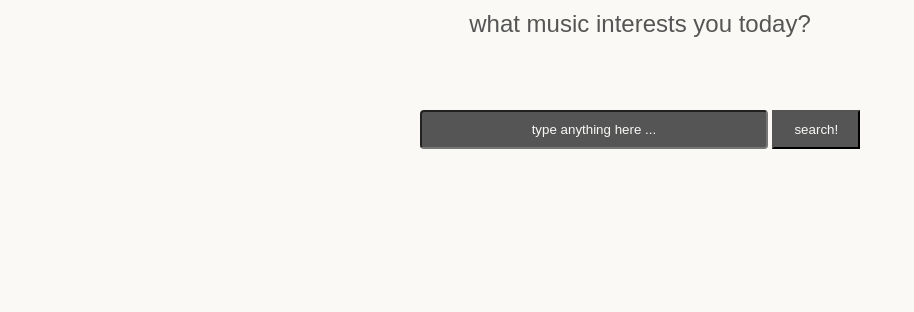
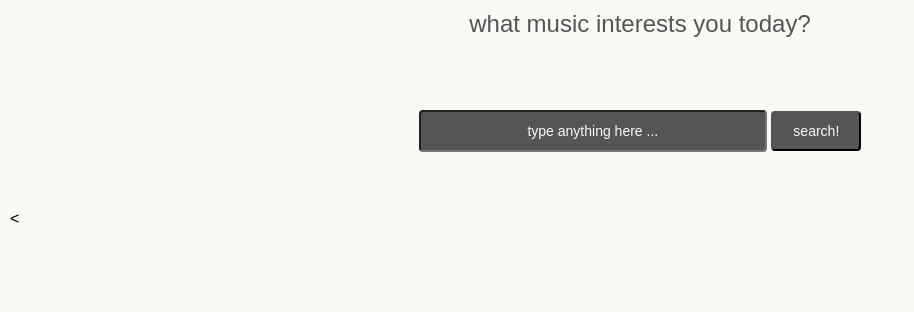
Before and after one commit to gavinmorrisseau/aijukebox.net, a Flask app: page / in a window 1280 px wide. Shown: the part 290-602 px from the top of the page, without its empty margins (0-914 px from the left). Run offline with Flask 3, Linux system fonts and the light colour scheme.

Commit message:
+loading.gif, minor style changes

```diff
--- a/FlaskApp/static/styles/index.css
+++ b/FlaskApp/static/styles/index.css
@@ -20,6 +20,13 @@ html, body {
 html {
     background-color: #FAF9 F6   ;
 }
+
+/*
+#loading{
+    position:fixed;
+    top:50%;
+    left:50%;
+} */
 
 /* Add styles for the header */
 #header {
@@ -100,7 +107,8 @@ a:hover {
 
 input {
     width: 27%;
-    height: 2.05rem;
+    height: 2.25rem;
+    font-size: 14px;
     text-align: left;
     border-radius: 4px;
     color:#FAF9F6;
@@ -108,6 +116,7 @@ input {
 }
 
 input::placeholder {
+    font-size: 14px;
     text-align: center;
     color: #FAF9F6;
     background-color: #555555;
@@ -115,9 +124,11 @@ input::placeholder {
 
 .button {
     padding: 10px 20px;
+    font-size: 14px;
     text-align: left;
     color: #FAF9F6;
     background-color: #555555;
+    border-radius: 4px;
 }
 
 .button:hover {
--- a/FlaskApp/templates/index.html
+++ b/FlaskApp/templates/index.html
@@ -10,11 +10,13 @@
     <meta charset="UTF-8">
     <meta name="viewport" content="width=device-width, initial-scale=1.0">
     <link rel="stylesheet" href="/static/styles/index.css" />
+
 </head>
 <div class="container"></div>
     <div id="header">
     </div>
     <div id="body">
+        <!-- <img id="loading" alt="" src="../static/assets/webfiles/loading.gif"/> -->
         <div class="noselect" id="header">
             <h1 id="headertext">hey, boss!  <img id="headerlogo" src="../static/assets/images/head-on-logo-transparent.png" alt="logo"></h1>
             <p id="subtext">what music interests you today?</p>
@@ -39,7 +41,7 @@
                 </div>
             </div>
         </div>
-        <!-- (Unused) <script src="../static/js/index.js"></script> -->
+        <<script src="../static/js/index.js"></script>
     </div>
     <div class="noselect" id="footer">
         <pre>© 2023 aijukebox.net   </pre>
```
Also changed, not shown: FlaskApp/static/assets/web/loading.gif (added).
